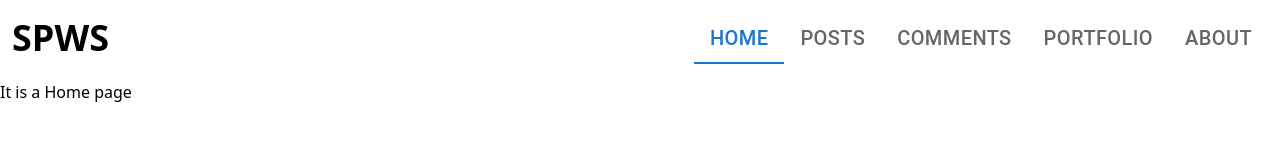
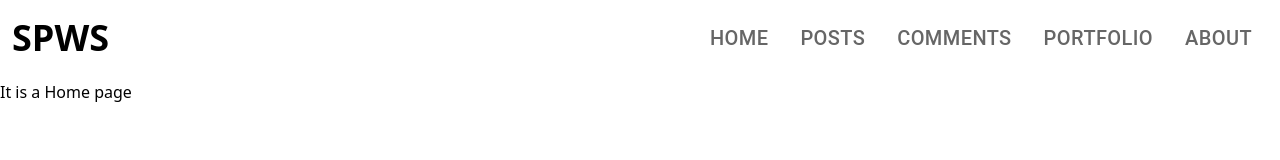
Before and after one commit to AlexKomanov/nextjs-blog, a Next.js app: page / in a window 1280 px wide. Shown: the top 160 px of the page. Built offline with nearby package versions, Linux system fonts and the light colour scheme.

Commit message:
adding functional navigation to NavBarTabs.tsx

```diff
--- a/src/components/NavBarTabs.tsx
+++ b/src/components/NavBarTabs.tsx
@@ -2,12 +2,16 @@ import * as React from 'react';
 import Tabs from '@mui/material/Tabs';
 import Tab from '@mui/material/Tab';
 import Box from '@mui/material/Box';
+import { useRouter } from 'next/router';
 
 export default function NavBarTabs() {
-  const [value, setValue] = React.useState('home');
+  const [value, setValue] = React.useState('');
+  const router = useRouter();
 
   const handleChange = (event: React.SyntheticEvent, newValue: string) => {
     setValue(newValue);
+    router.push(newValue)
+
   };
 
   return (
@@ -20,7 +24,7 @@ export default function NavBarTabs() {
         aria-label="primary tabs example"
 
       >
-        <Tab value="home" label={<span className='text-xl'>HOME</span>}/>
+        <Tab value="/" label={<span className='text-xl'>HOME</span>}/>
         <Tab value="posts" label={<span className='text-xl'>POSTS</span>} />
         <Tab value="comments" label={<span className='text-xl'>COMMENTS</span>} />
         <Tab value="portfolio" label={<span className='text-xl'>PORTFOLIO</span>} />
```
